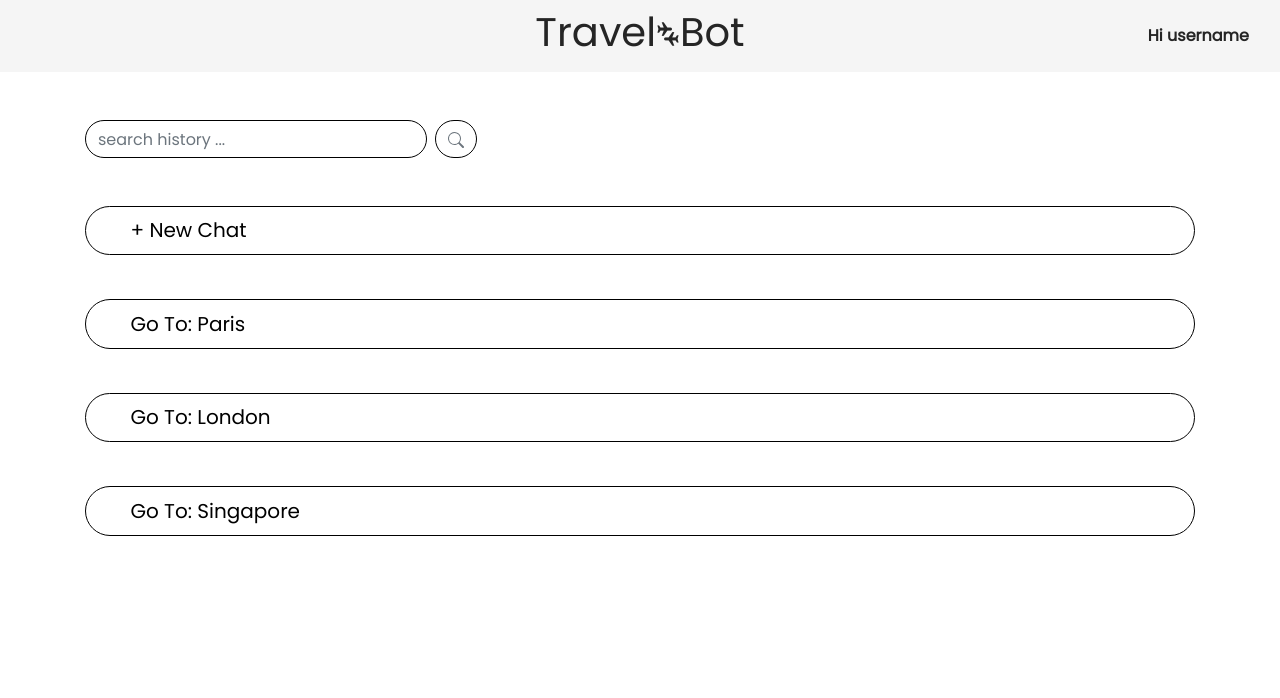
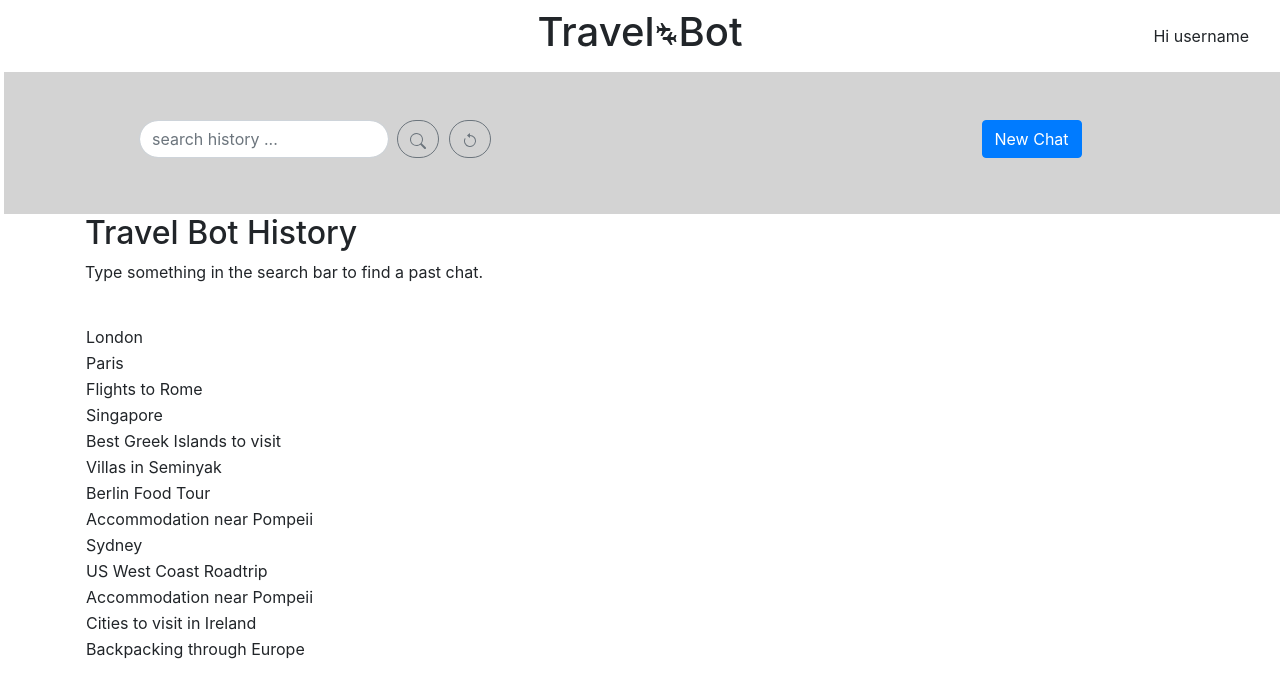
Before and after one commit to livM07/Chat-Application-Project, a Flask app: page /history in a window 1280 px wide. Shown: the top 698 px of the page. Run offline with Flask 3, Linux system fonts and the light colour scheme; the visitor is signed in with stand-in values (Sample User, id 1); some libraries are stand-ins or nearby versions.

Commit message:
history page

```diff
--- a/app/templates/history-page.html
+++ b/app/templates/history-page.html
@@ -10,7 +10,7 @@
     <link rel="preconnect" href="https://fonts.gstatic.com" crossorigin>
     <link href="https://fonts.googleapis.com/css2?family=Poppins&display=swap" rel="stylesheet">
     <link rel="stylesheet" href="https://fonts.googleapis.com/css2?family=Material+Symbols+Outlined:opsz,wght,FILL,GRAD@20..48,100..700,0..1,-50..200" />
-    <link href="history.css" rel="stylesheet">
+    <link href="/app/static/history.css/" rel="stylesheet">
     <!-- JQUERY -->
     <script src="https://ajax.googleapis.com/ajax/libs/jquery/3.6.4/jquery.min.js"></script>
     <title>Chat History</title>
@@ -24,39 +24,96 @@
     </nav>
 
     <!-- search form -->
-    <div class="container pt-5 pb-5">
-        <form class="form-inline rounded-pill" action="#">
-            <div class="form-group">
-                <input type="search" class="form-control mr-2 rounded-pill" id="search" placeholder="search history ..." name="search">
-                <button class="btn btn-outline-secondary rounded-pill" type="submit" id="search"><svg xmlns="http://www.w3.org/2000/svg" width="16" height="16" fill="currentColor" class="bi bi-search" viewBox="0 0 16 16">
-                    <path d="M11.742 10.344a6.5 6.5 0 1 0-1.397 1.398h-.001c.03.04.062.078.098.115l3.85 3.85a1 1 0 0 0 1.415-1.414l-3.85-3.85a1.007 1.007 0 0 0-.115-.1zM12 6.5a5.5 5.5 0 1 1-11 0 5.5 5.5 0 0 1 11 0z"/>
-                  </svg></button>
+    <div class="form-row ml-1" style="background-color: lightgrey;">
+        <div class="col-6" style="margin-left: 115px;">
+            <div class="container pt-5 pb-5">
+                <form class="form-inline rounded-pill" action="#">
+                    <input type="search" class="form-control mr-2 rounded-pill" id="search" placeholder="search history ..." name="search" style="width: 250px;">
+                    <button class="btn btn-outline-secondary rounded-pill" type="submit" id="search" style="margin-right: 10px;"><svg xmlns="http://www.w3.org/2000/svg" width="16" height="16" fill="currentColor" class="bi bi-search" viewBox="0 0 16 16">Search
+                        <path d="M11.742 10.344a6.5 6.5 0 1 0-1.397 1.398h-.001c.03.04.062.078.098.115l3.85 3.85a1 1 0 0 0 1.415-1.414l-3.85-3.85a1.007 1.007 0 0 0-.115-.1zM12 6.5a5.5 5.5 0 1 1-11 0 5.5 5.5 0 0 1 11 0z"/>
+                    </svg></button>
+                    <button class="btn btn-outline-secondary rounded-pill" type="submit" id="search"><svg xmlns="http://www.w3.org/2000/svg" width="16" height="16" fill="currentColor" class="bi bi-arrow-counterclockwise" viewBox="0 0 16 16">
+                        <path fill-rule="evenodd" d="M8 3a5 5 0 1 1-4.546 2.914.5.5 0 0 0-.908-.417A6 6 0 1 0 8 2v1z"/>
+                        <path d="M8 4.466V.534a.25.25 0 0 0-.41-.192L5.23 2.308a.25.25 0 0 0 0 .384l2.36 1.966A.25.25 0 0 0 8 4.466z"/>
+                      </svg></button>
+                </form>
             </div>
-        </form>
+        </div>
+        <div class="col-2 ml-auto" style="margin-right: 110px;">
+            <div class="container pt-5 pb-5 ml-50">
+                <button type="submit" class="btn btn-primary mb-2" href="/chat">New Chat</button>
+            </div>
+        </div>
     </div>
 
-    <!-- new chat + history -->
+
     <div class="container">
-        <div class="card rounded-pill" id="new-chat">
-            <a href="#" class="card-link"><h5 class="card-title">+ New Chat</h5></a>
-        </div>
-    </div>
-    <div class="container">
-        <div class="card rounded-pill">
-            <a href="#" class="card-link"><h5 class="card-title">Go To: Paris</h5></a>
-        </div>
-    </div>
-    <div class="container">
-        <div class="card rounded-pill">
-            <a href="#" class="card-link"><h5 class="card-title">Go To: London</h5></a>
-        </div>
-    </div>
-    <div class="container">
-        <div class="card rounded-pill">
-            <a href="#" class="card-link"><h5 class="card-title">Go To: Singapore</h5></a>
-        </div>
+        <h2>Travel Bot History</h2>
+        <p>Type something in the search bar to find a past chat.</p>
+        <br>
+        <table class="">
+          <thead>
+            <!-- <tr>
+              <th>Chat Title</th>
+            </tr> -->
+          </thead>
+          <tbody id="historyTable" class="" style="border-collapse: separate;border-spacing:0 20px;">
+            </tr>
+            <tr class="card-title">
+              <td><div class="tableRows">London</div></td>
+            </tr>
+            <tr class="card-title">
+                <td><div class="tableRows">Paris</div></td>
+            </tr>
+            <tr class="card-title">
+                <td><div class="tableRows">Flights to Rome</div></td>
+            </tr>
+            <tr class="card-title">
+                <td><div class="tableRows">Singapore</div></td>
+            </tr>
+            <tr class="card-title">
+                <td><div class="tableRows">Best Greek Islands to visit</div></td>
+            </tr>
+            <tr class="card-title">
+                <td><div class="tableRows">Villas in Seminyak</div></td>
+            </tr>
+            <tr class="card-title">
+                <td><div class="tableRows">Berlin Food Tour</div></td>
+            </tr>
+            <tr class="card-title">
+                <td><div class="tableRows">Accommodation near Pompeii</div></td>
+            </tr>
+            <tr class="card-title">
+                <td><div class="tableRows">Sydney</div></td>
+            </tr>
+            <tr class="card-title">
+                <td><div class="tableRows">US West Coast Roadtrip</div></td>
+            </tr>
+            <tr class="card-title">
+                <td><div class="tableRows">Accommodation near Pompeii</div></td>
+            </tr>
+            <tr class="card-title">
+                <td><div class="tableRows">Cities to visit in Ireland</div></td>
+            </tr>
+            <tr class="card-title">
+                <td><div class="tableRows">Backpacking through Europe</div></td>
+            </tr>
+          </tbody>
+        </table>
+
     </div>
 
 
 </body>
 </html>
+
+<script>
+    $(document).ready(function(){
+      $("#search").on("keyup", function() {
+        var value = $(this).val().toLowerCase();
+        $("#historyTable tr").filter(function() {
+          $(this).toggle($(this).text().toLowerCase().indexOf(value) > -1)
+        });
+      });
+    });
+</script>
```
